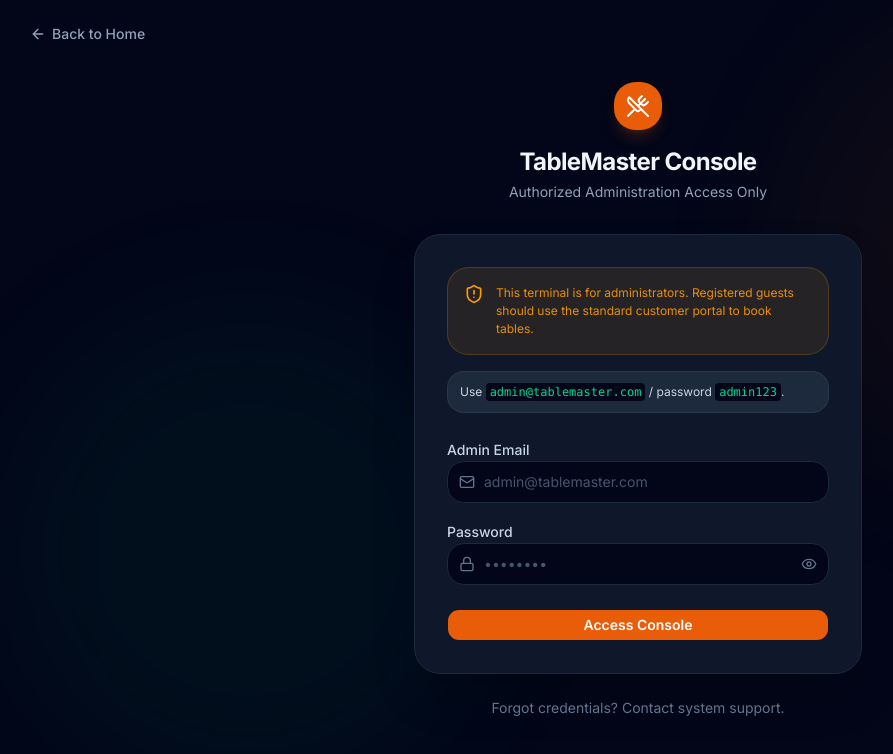
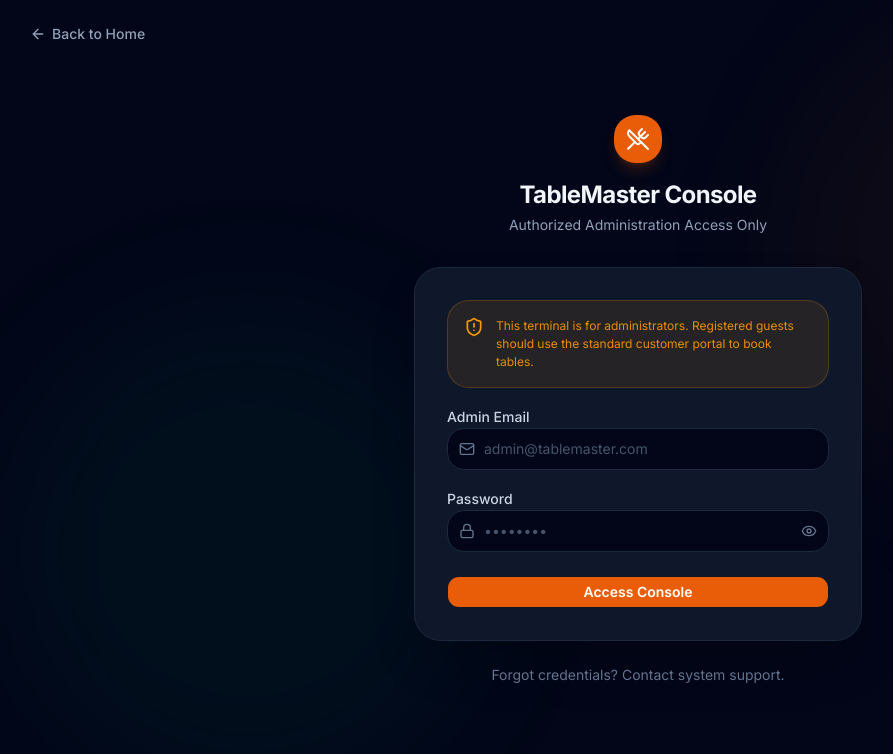
Before and after one commit to Adithyaram3016/restaurant-reservation-system, a Next.js app: page /admin/login in a window 1280 px wide. Shown: the top 754 px of the page, without its empty margins (2-895 px from the left). Built offline with nearby package versions, Linux system fonts and the light colour scheme; no server answers.

Commit message:
admin credentials

```diff
--- a/app/admin/login/page.tsx
+++ b/app/admin/login/page.tsx
@@ -68,14 +68,6 @@ export default function AdminLoginPage() {
             </p>
           </div>
 
-          {/* Evaluator Helper Box */}
-          <div className="rounded-xl bg-slate-800 border border-slate-700/60 p-3 mb-6 text-xs text-slate-300">
-            <span className="font-semibold text-primary"></span> Use{' '}
-            <code className="bg-slate-950 px-1 py-0.5 rounded text-emerald-400 font-mono select-all">admin@tablemaster.com</code>{' '}
-            / password{' '}
-            <code className="bg-slate-950 px-1 py-0.5 rounded text-emerald-400 font-mono select-all">admin123</code>.
-          </div>
-
           <form onSubmit={handleSubmit} noValidate className="space-y-4">
             {/* Email */}
             <div className="space-y-1.5">
```
Also changed, not shown: 1 other file (tests, documents, lock files or other folders).
